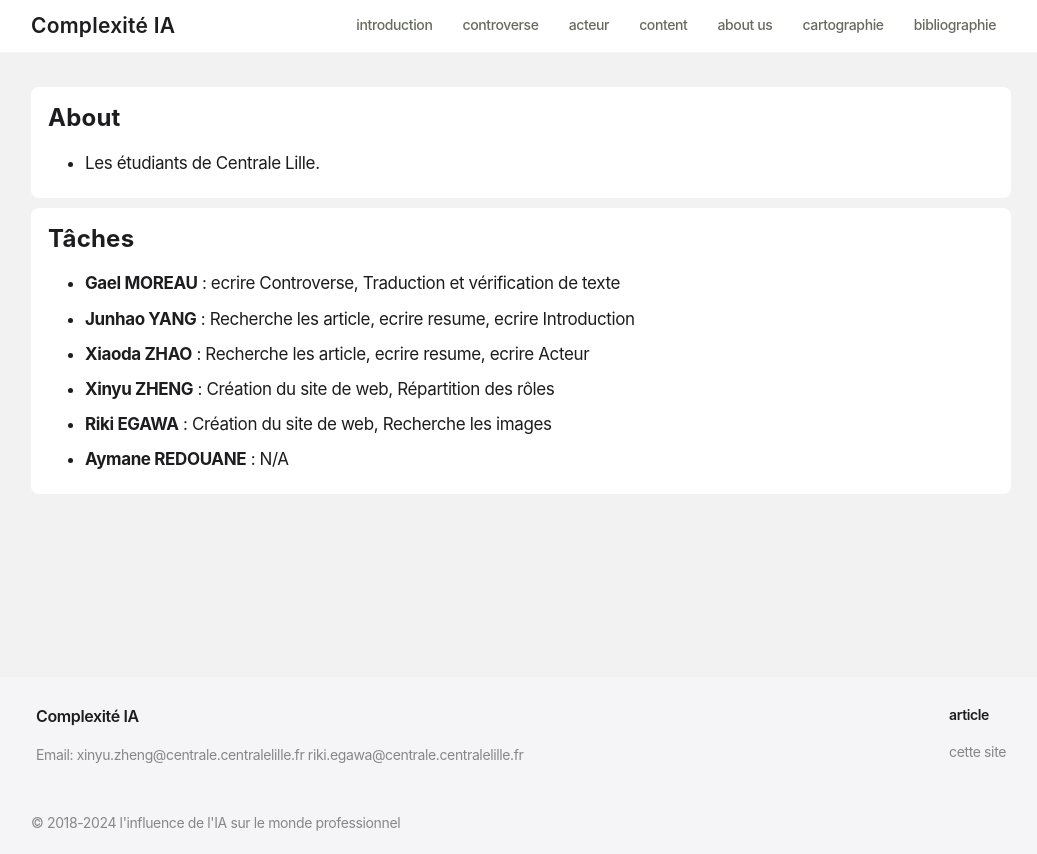
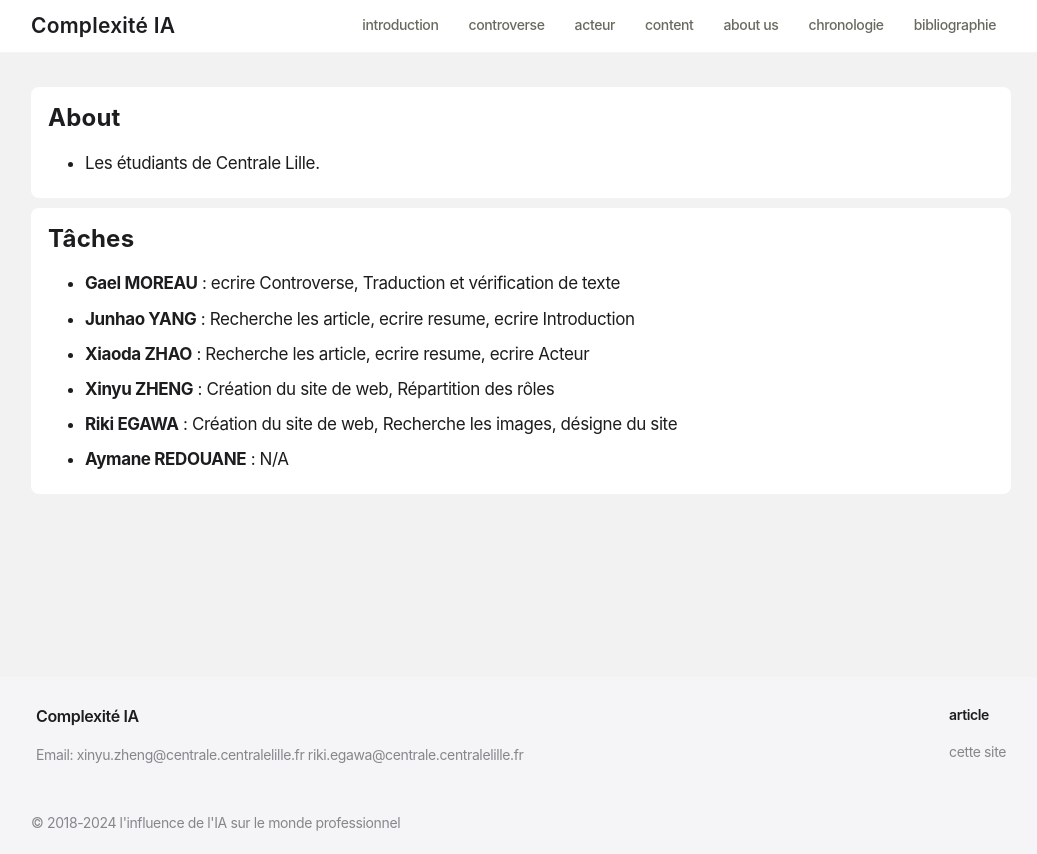
Before and after one commit to gongshangzheng/blog, an Astro site: page /about in a window 1280 px wide. Shown: the whole page, without its empty margins (119-1156 px from the left). Built offline with nearby package versions, Linux system fonts and the light colour scheme; Astro itself is replaced by a stand-in of ours.

Commit message:
chronologie2

```diff
--- a/src/components/Navigation.astro
+++ b/src/components/Navigation.astro
@@ -25,7 +25,7 @@ import { SITE_TITLE } from "../consts";
             <a href="/about" class="nav-item-content">about us</a>
           </div>
           <div class="nav-item-wrapper">
-            <a href="/map" class="nav-item-content">cartographie</a>
+            <a href="/map" class="nav-item-content">chronologie</a>
           </div>
           <div class="nav-item-wrapper">
             <a href="/bibli" class="nav-item-content">bibliographie</a>
--- a/src/pages/about.astro
+++ b/src/pages/about.astro
@@ -23,7 +23,7 @@ import BaseLayout from "../layouts/BaseLayout.astro";
                 <b>Junhao YANG</b>     : Recherche les article, ecrire resume, ecrire Introduction<li>
                 <b>Xiaoda ZHAO</b>     : Recherche les article, ecrire resume, ecrire Acteur<li>
                 <b>Xinyu ZHENG</b>     : Création du site de web, Répartition des rôles<li>
-                <b>Riki EGAWA</b>      : Création du site de web, Recherche les images<li>
+                <b>Riki EGAWA</b>      : Création du site de web, Recherche les images, désigne du site<li>
                 <b>Aymane REDOUANE</b> : N/A
             </li>
           </ul>
--- a/src/pages/map.astro
+++ b/src/pages/map.astro
@@ -25,7 +25,7 @@ tags.forEach((tag) => {
         })
       } -->
       <img src="https://github.com/gongshangzheng/blog/blob/main/src/pages/posts/chro1.png?raw=true" alt="Image">
-      <img src="https://github.com/gongshangzheng/blog/blob/main/src/pages/posts/chro1.png?raw=true" alt="Image">
+      <img src="https://github.com/gongshangzheng/blog/blob/main/src/pages/posts/chro2.png?raw=true" alt="Image">
     </div>
   </section>
 </BaseLayout>
```
